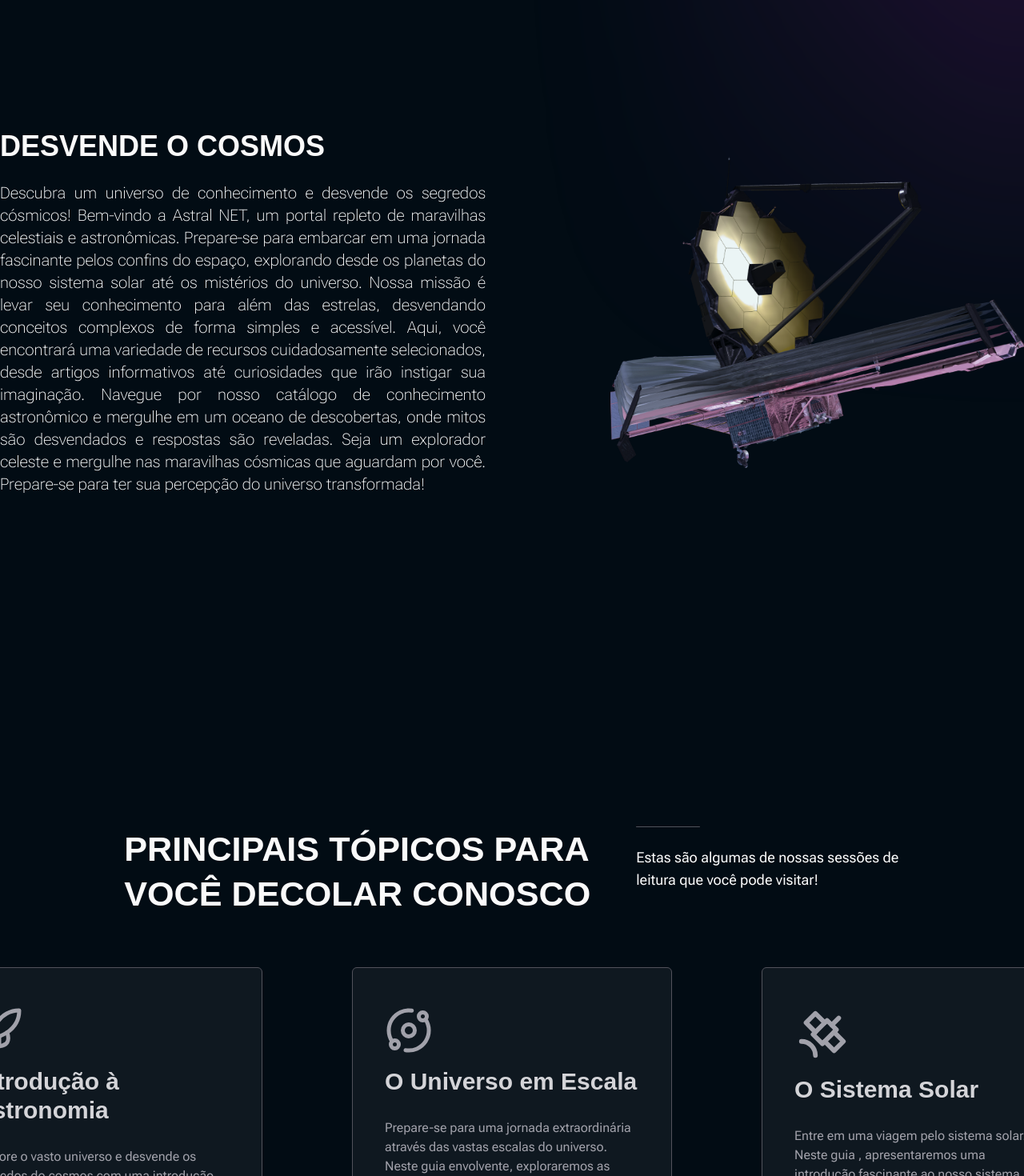
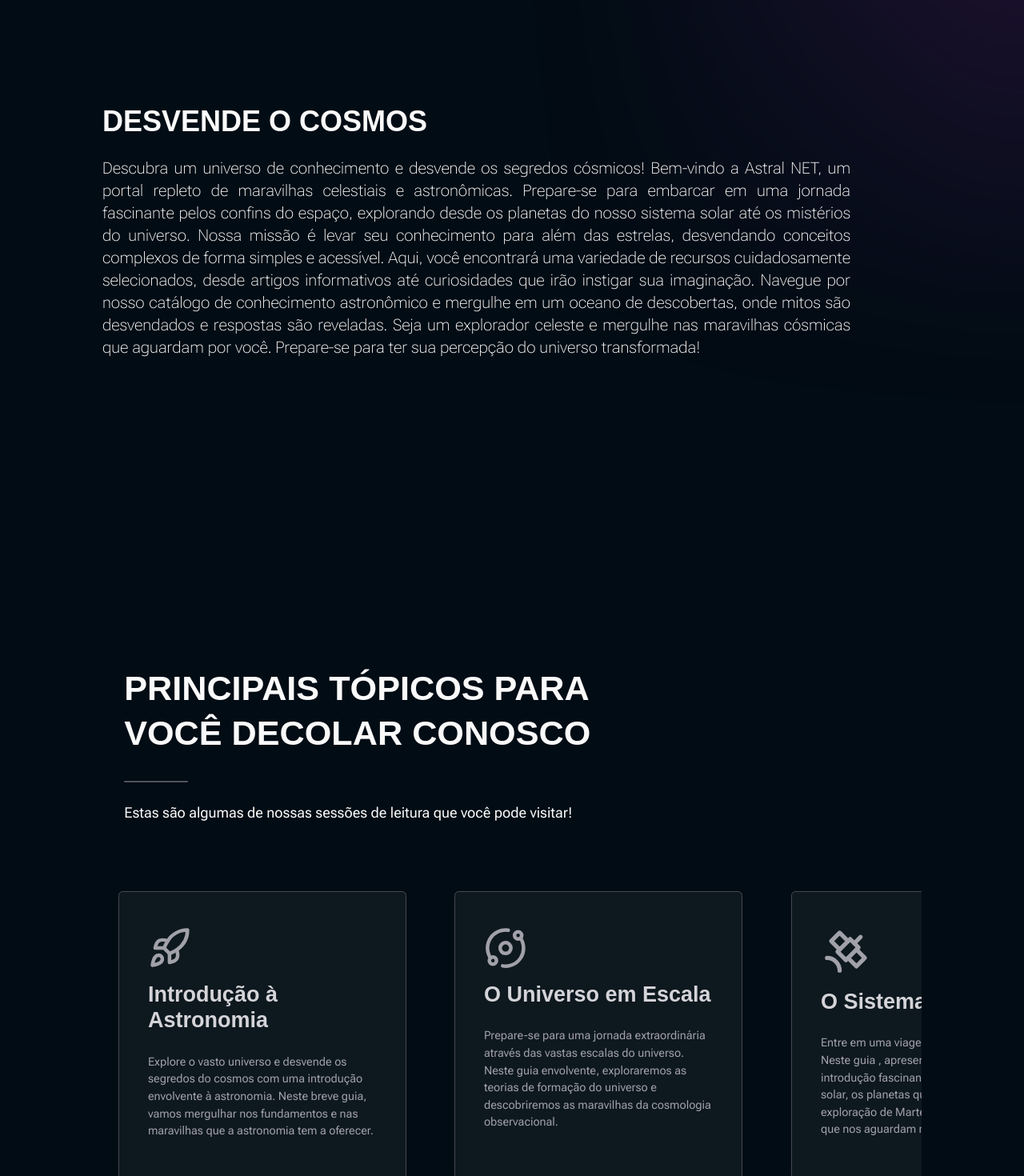
Before and after one commit to SantosVicente/AstralNet, a Next.js app in the folder web/: page / in a window 1280 px wide. Shown: the part 2680-4150 px from the top of the page at 80% size. Built offline with nearby package versions, Linux system fonts and the light colour scheme; a web font is replaced by a local one.

Commit message:
novas alterações de responsividade e parceiros add

```diff
--- a/web/src/app/layout.tsx
+++ b/web/src/app/layout.tsx
@@ -4,6 +4,7 @@ import {
   Bai_Jamjuree as BaiJamjuree,
 } from 'next/font/google';
 
+import Parceiros from '@/components/Parceiros';
 import AboutUs from '@/components/AboutUs';
 import Header from '@/components/Header';
 
@@ -36,10 +37,11 @@ export default function RootLayout({
         {/*Stripes*/}
         <div className="bg-stripes h-2" />
 
+        {/*Parceiros*/}
+        <Parceiros />
+
         {/*Sobre Nós*/}
         <AboutUs />
-
-        {/*Parceiros*/}
         {/*Footer*/}
       </body>
     </html>
--- a/web/src/components/AboutUs.tsx
+++ b/web/src/components/AboutUs.tsx
@@ -1,33 +1,23 @@
 import Link from 'next/link';
 import Image from 'next/image';
-import Profile from '../assets/profile.png';
 
 export default function AboutUs() {
   return (
     <div
-      id="about"
-      className="border-t border-zinc-700 flex items-center justify-center h-36 overflow-hidden"
+      className="border-t border-zinc-700 flex-col pt-24 gap-8 flex items-center justify-center overflow-hidden"
     >
-      Sobre Nós
-      {/*
-      <div className="flex w-full items-center justify-center gap-4">
       <div>
-          <Link href="">
-            <p>João Vitor Rodrigues</p>
-          </Link>
+
+        <h1>João Vitor</h1>
       </div>
       <div>
-          <Link href="">
-            <p>Mateus Rodrigues Martins</p>
-          </Link>
+
+        <h1>Matheus Rodrigues</h1>
       </div>
       <div>
-          <Link href="" className="flex flex-col gap-2 items-center">
-            <Image src={Profile} alt="" width={70} className="rounded-full" />
-            <p>Vicente dos Santos</p>
-          </Link>
+
+        <h1>Vicente Santos</h1>
       </div>
-  </div>*/}
     </div>
   );
 }
--- a/web/src/components/Cards.tsx
+++ b/web/src/components/Cards.tsx
@@ -5,15 +5,15 @@ import Link from 'next/link';
 
 export default function Cards() {
   return (
-    <div className="relative  flex flex-col gap-16 items-center">
-      <div className="flex justify-between w-[82vw] px-10">
+    <div className="relative flex flex-col gap-16 items-center">
+      <div className="flex xl:flex-col xl:gap-8 md:flex-row md:gap-0 justify-between w-[82vw] px-10">
         <ScrollAnimation delay={0.2} duration={0.9} y={150}>
           <h1 className="font-alt h1 uppercase font-bold w-[40rem]">
             Principais tópicos para você decolar conosco
           </h1>
         </ScrollAnimation>
         <ScrollAnimationX delay={0.4} duration={0.9} x={150}>
-          <div className="flex flex-col gap-6">
+          <div className="flex flex-col gap-6 md:hidden">
             <div className="h-[0.1rem] rounded-md bg-zinc-600 w-20" />
             <p className="text-lg">
               Estas são algumas de nossas sessões de leitura que você pode
@@ -23,13 +23,13 @@ export default function Cards() {
         </ScrollAnimationX>
       </div>
 
-      <div className="relative w-full lg:w-[80vw]">
-        <div className="lg:overflow-x-scroll overflow-hidden w-full flex gap-28 lg:gap-0 justify-center lg:justify-start">
+      <div className="relative w-full xl:w-[80vw]">
+        <div className="xl:overflow-x-scroll overflow-hidden 2xl:gap-[2%] w-full h-[30rem] flex gap-[5%] xl:gap-0 justify-center xl:justify-start">
           <ScrollAnimation delay={0} duration={0.7} y={100}>
             <Link
               href=""
               id="card1"
-              className="border-card1 lg:scale-90 border border-zinc-600 rounded-md px-10 flex flex-col w-[25rem] h-[25rem] transition-colors text-zinc-400 hover:text-zinc-50 bg-zinc-50 bg-opacity-5"
+              className="border-card1 2xl:scale-90 border border-zinc-600 rounded-md px-10 flex flex-col w-[25rem] h-[25rem] transition-colors text-zinc-400 hover:text-zinc-50 bg-zinc-50 bg-opacity-5"
             >
               <Rocket size={60} className="mt-[15%]" />
               <div className="mt-4">
@@ -52,7 +52,7 @@ export default function Cards() {
             <Link
               href=""
               id="card2"
-              className="border-card2 lg:scale-90 border border-zinc-600 rounded-md px-10 flex flex-col w-[25rem] h-[25rem] transition-colors text-zinc-400 hover:text-zinc-50 bg-zinc-50 bg-opacity-5"
+              className="border-card2 2xl:scale-90 border border-zinc-600 rounded-md px-10 flex flex-col w-[25rem] h-[25rem] transition-colors text-zinc-400 hover:text-zinc-50 bg-zinc-50 bg-opacity-5"
             >
               <Orbit size={60} className="mt-[15%]" />
               <div className="mt-4">
@@ -75,7 +75,7 @@ export default function Cards() {
             <Link
               href=""
               id="card3"
-              className="border-card3 border lg:scale-90 border-zinc-600 rounded-md px-10 flex flex-col w-[25rem] h-[25rem] transition-colors text-zinc-400 hover:text-zinc-50 bg-zinc-50 bg-opacity-5"
+              className="border-card3 border 2xl:scale-90 border-zinc-600 rounded-md px-10 flex flex-col w-[25rem] h-[25rem] transition-colors text-zinc-400 hover:text-zinc-50 bg-zinc-50 bg-opacity-5"
             >
               <Satellite size={70} className="mt-[15%]" />
               <div className="mt-4">
--- a/web/src/components/ToFind.tsx
+++ b/web/src/components/ToFind.tsx
@@ -5,7 +5,6 @@ import Asteroid from '../assets/asteroid.svg';
 import Atom from '../assets/atom.svg';
 import Saturn from '../assets/saturn.svg';
 import Image from 'next/image';
-import Balance from 'react-wrap-balancer';
 import ScrollAnimation from '../scrolls/ScrollReveal';
 
 export default function ToFind() {
@@ -16,7 +15,7 @@ export default function ToFind() {
           O QUE VOCÊ PODE ENCONTRAR
         </h1>
       </ScrollAnimation>
-      <div className="grid grid-cols-3 grid-rows-2 gap-x-52 gap-y-16 text-zinc-200 font-alt w-[90vw] text-4xl">
+      <div className="grid grid-cols-3 grid-rows-2 gap-x-5 gap-y-16 text-zinc-200 font-alt w-[90vw] text-4xl">
         <ScrollAnimation delay={0} duration={0.7} y={50}>
           <div className="flex flex-col items-center gap-4">
             <Image src={Rocket} width={70} alt="" />
--- a/web/src/components/ToRead.tsx
+++ b/web/src/components/ToRead.tsx
@@ -6,8 +6,8 @@ import ScrollAnimationX from '../scrolls/ScrollReveal2';
 
 export default function ToRead() {
   return (
-    <div className="flex items-center md:w-[85vw] md:ml-[7.5vw] justify-center gap-32 overflow-hidden">
-      <div className="flex flex-col gap-6 w-[46rem] md:w-[80vw] text-justify">
+    <div className="flex items-center md:w-[85vw] md:ml-[7.5vw] justify-between mx-[10%] overflow-hidden">
+      <div className="flex flex-col gap-6 w-[46rem] xl:w-full md:w-[80vw] text-justify">
         <ScrollAnimationX delay={0} duration={0.7} x={-100}>
           <h1 className="text-4xl md:mb-3 font-alt font-bold uppercase">
             Desvende o cosmos
@@ -35,7 +35,7 @@ export default function ToRead() {
         </ScrollAnimation>
       </div>
       <ScrollAnimation delay={0} duration={0.7} y={100}>
-        <div className='py-16'>
+        <div className='py-16 mx-8 xl:hidden xl:py-0 xl:mx-0'>
           <Image src={Webb} alt="" width={600} className='md:w-[50rem]'/>
         </div>
       </ScrollAnimation>
```
Also changed, not shown: web/src/components/Parceiros.tsx (added, +26 -0 lines), web/src/assets/Marca_IFSP_2015_Campinas-04_transparente.png (added), web/src/assets/NasaLogo.png (added). Lines whose indentation alone changed are shown as unchanged.
